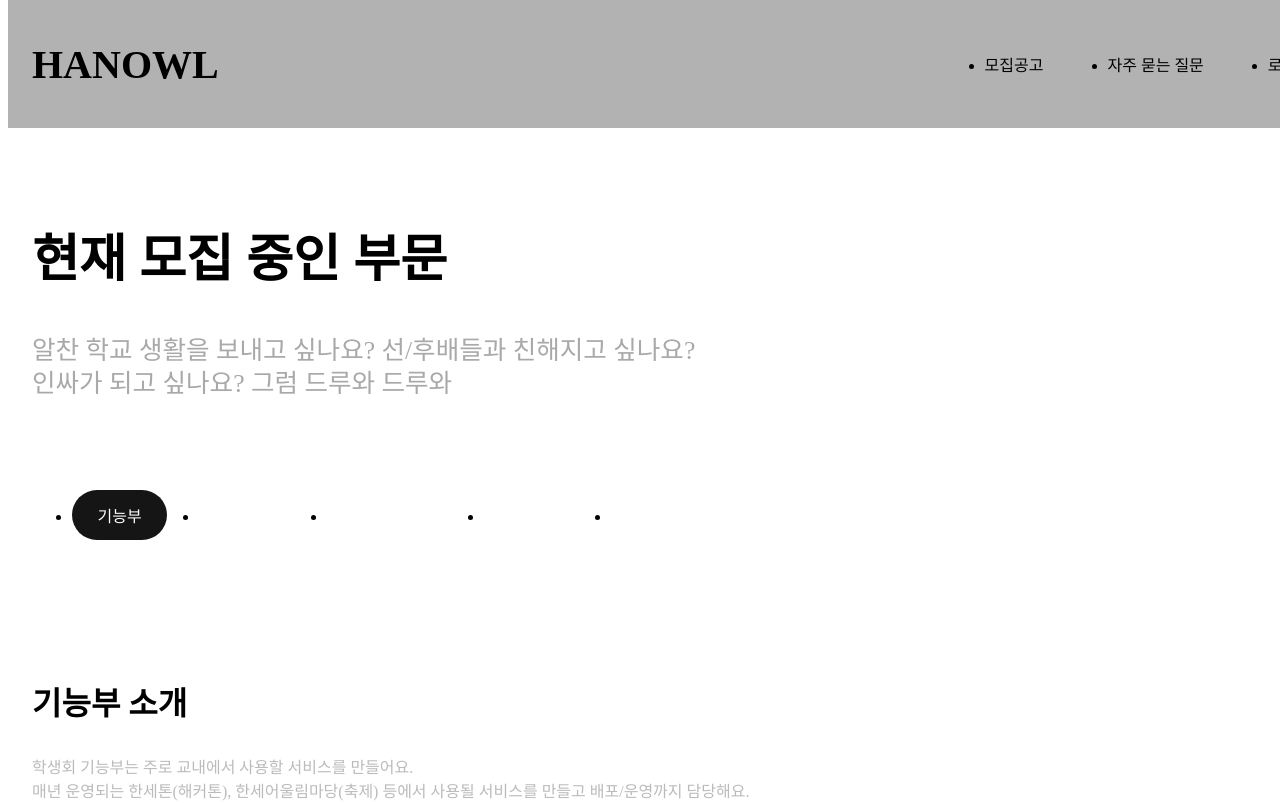
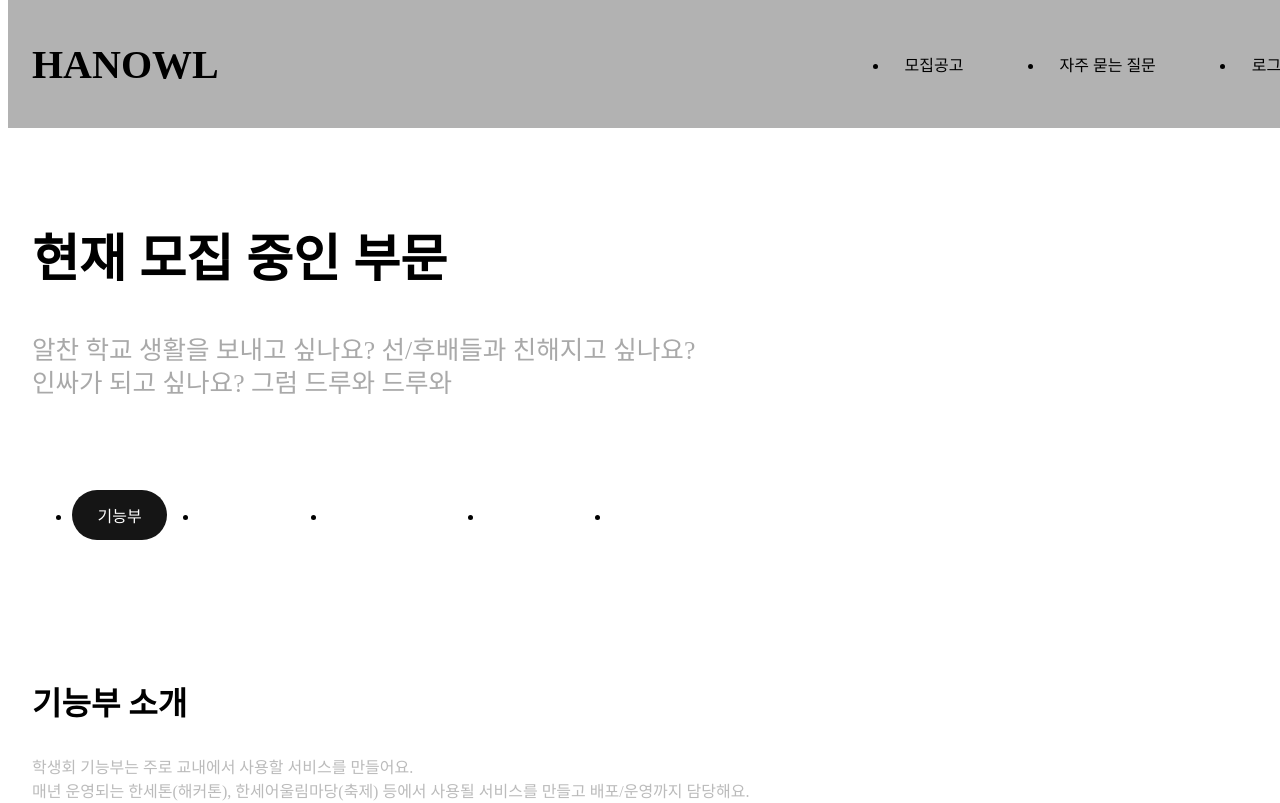
Before and after one commit to hanowwl/recruit.hanowl.com, a React (Vite) app: page /teams in a window 1280 px wide. Shown: the top 803 px of the page. Built offline with nearby package versions, Linux system fonts and the light colour scheme; no server answers.

Commit message:
feat(components): add navbar item hover interaction

```diff
--- a/src/components/common/Navbar/index.tsx
+++ b/src/components/common/Navbar/index.tsx
@@ -42,9 +42,9 @@ export const Navbar: React.FC<NavbarProps> = ({ menu }) => {
         <div>
           <S.NavbarMenuContainer>
             {menu.map(({ href, text, onClick }) => (
-              <li key={href} onClick={onClick}>
+              <S.NavbarMenuItem key={href} onClick={onClick}>
                 {text}
-              </li>
+              </S.NavbarMenuItem>
             ))}
           </S.NavbarMenuContainer>
         </div>
--- a/src/components/common/Navbar/styled.ts
+++ b/src/components/common/Navbar/styled.ts
@@ -29,3 +29,14 @@ export const NavbarMenuContainer = styled.ul`
   display: flex;
   gap: 4rem;
 `;
+
+export const NavbarMenuItem = styled.li`
+  cursor: pointer;
+  padding: 1rem;
+  border-radius: 0.3rem;
+  transition: all 0.2s;
+
+  :hover {
+    background-color: #161616;
+  }
+`;
```
